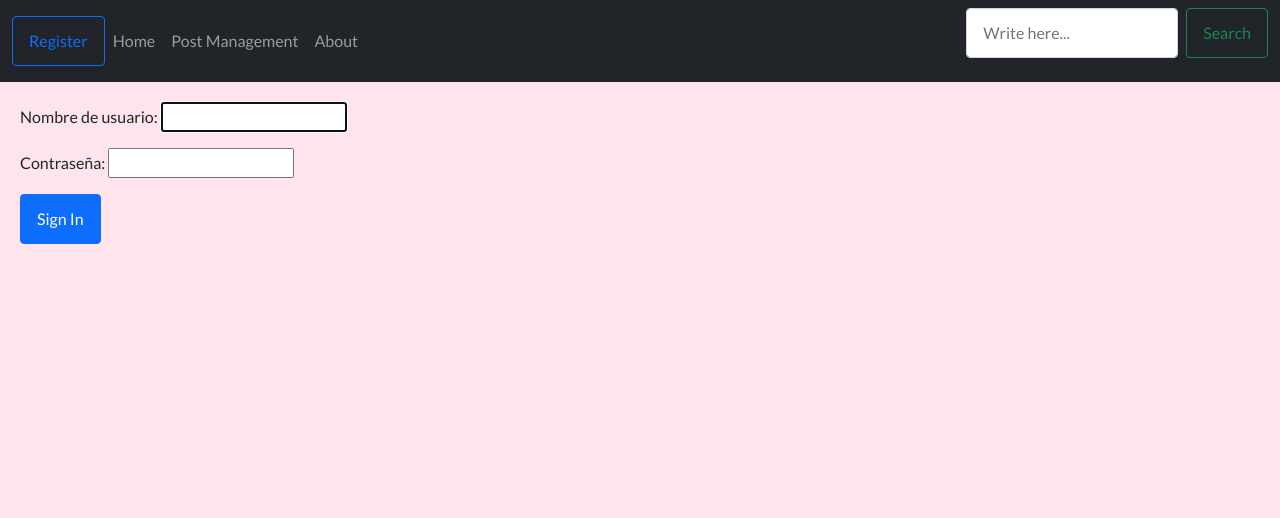
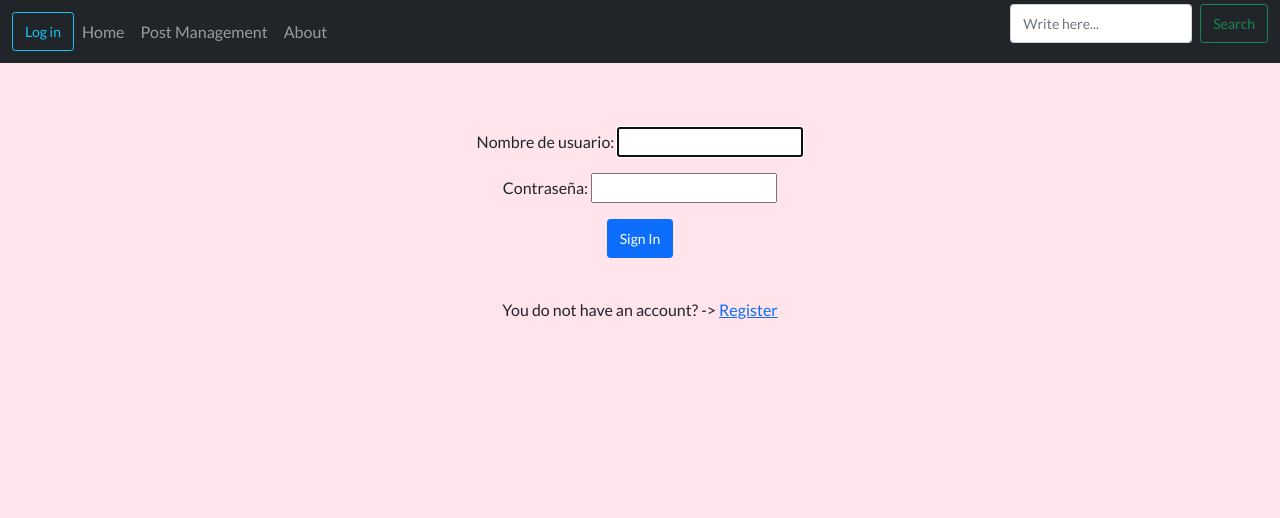
Before and after one commit to andru-oca/BlogViajero, a Django app: page /login/ in a window 1280 px wide. Shown: the top 518 px of the page. Run offline with Django 3.2, Linux system fonts and the light colour scheme; some libraries are stand-ins or nearby versions.

Commit message:
Se modificó el funcionamiento del login para que sea más directo. Se arregló el problema de que no obtenía los posts luego del login. Se agregó paginación al blog. Se le dió funcionalidad al botón SEARCH

```diff
--- a/AppBlog/forms.py
+++ b/AppBlog/forms.py
@@ -10,14 +10,14 @@ class UserRegisterForm(UserCreationForm):
 
     class Meta:
         model = User
-        fields = ['last_name', 'first_name', 'username', 'email', 'password1', 'password2']
+        fields = ['username', 'email', 'password1', 'password2']
 
 
 class UserUpdateForm(forms.ModelForm):
 
     class Meta:
         model = User
-        fields = ['last_name', 'first_name', 'email']
+        fields = ['email']
 
 
 class AvatarFormulario(forms.ModelForm):
--- a/AppBlog/models.py
+++ b/AppBlog/models.py
@@ -12,7 +12,7 @@ class Post(models.Model):
     title = models.CharField(('Title'), max_length=50)
     subtitle = models.CharField(('Subtitle'), max_length=100)
     content = RichTextField(('Content of Post'), max_length=5000)
-    image = models.ImageField(upload_to='post_images', null=True, blank = True)
+    image = models.ImageField(upload_to='post_images')
     author = models.CharField(max_length=60)
     date = models.DateField()
 
--- a/AppBlog/templates/perfil_login.html
+++ b/AppBlog/templates/perfil_login.html
@@ -1,13 +1,20 @@
 {% extends "plantilla_base.html" %}
 
 {% block contenido_base %}
-  <div class="mb-3" style="padding-left:20px;padding-top:20px;padding-bottom:20px;">
+
+<div style="text-align:center;padding-top: 5%">
   <form method="post">
     {% csrf_token %}
     {{ form.as_p }}
-      <button type="submit" class="btn btn-primary">
+    <button type="submit" class="btn btn-primary btn-sm">
       Sign In
     </button>
   </form>
+  <br>
+
+  <span>You do not have an account? -> </span>
+  <a class="font-weight-bold" href="{% url 'register' %}">Register</a>
+
 </div>
+
 {% endblock contenido_base %}
--- a/AppBlog/templates/plantilla_base.html
+++ b/AppBlog/templates/plantilla_base.html
@@ -29,11 +29,11 @@
   </head>
   <body style="background-color: #ffe4ec">
     <!-- Navigation-->
-    <nav class="navbar navbar-expand-lg navbar-dark bg-dark">
+    <nav class="navbar navbar-expand-lg navbar-dark bg-dark py-1">
       <div class="container-fluid">
         {% if user.is_authenticated %}
           <div class="dropdown">
-            <button class="btn btn-secondary dropdown-toggle"
+            <button class="btn btn-info dropdown-toggle btn-sm"
                     type="button"
                     id="dropdownMenuButton1"
                     data-bs-toggle="dropdown"
@@ -54,7 +54,7 @@
           </div>
         {% else %}
         <div class="d-grid gap-2">
-          <a class="btn btn-outline-primary mt-auto" href="{% url 'register' %}">Register</a>
+          <a class="btn btn-outline-info mt-auto btn-sm" href="{% url 'login' %}">Log in</a>
         </div>
         {% endif %}
         <button class="navbar-toggler"
@@ -78,12 +78,14 @@
               <a class="nav-link" aria-current="page" href="{% url 'about' %}">About</a>
             </li>
           </ul>
-          <form class="d-flex">
-            <input class="form-control me-2"
+          <form class="d-flex" method="GET" action="">
+            <input class="form-control me-2 form-control-sm"
                    type="search"
                    placeholder="Write here..."
-                   aria-label="Search">
-            <button class="btn btn-outline-success" type="submit">Search</button>
+                   aria-label="Search"
+                   name="q"
+                   value="{{ request.GET.q }}">
+            <button class="btn btn-outline-success btn-sm" type="submit">Search</button>
           </form>
         </div>
       </div>
@@ -100,7 +102,6 @@
           <strong>{{mensaje}}</strong>
         </div>
       </div>
-    {% comment %} <span style="background-color: blue;">{{ mensaje }}</span> {% endcomment %}
     {% endif %}
 
     </section>
--- a/AppBlog/views.py
+++ b/AppBlog/views.py
@@ -1,5 +1,3 @@
-from typing import Dict
-
 from django.shortcuts import render, redirect
 from django.urls import reverse, reverse_lazy
 from django.views.generic import ListView, CreateView, UpdateView, DeleteView, DetailView
@@ -14,9 +12,18 @@ from datetime import date
 from AppBlog.models import Post
 from AppBlog.forms import  UserRegisterForm, UserUpdateForm, AvatarFormulario, PostForm
 
+
 class BlogListView(ListView):
     model = Post
     template_name = 'home.html'
+    paginate_by = 3
+
+    def get_queryset(self, *args, **kwargs):
+        qs = super().get_queryset(*args, **kwargs)
+        query = self.request.GET.get('q')
+        if query:
+            return qs.filter(title__icontains=query)
+        return qs
 
 class PostDetailView(DetailView):
     model = Post
@@ -94,7 +101,7 @@ def register(request):
 
         if form.is_valid():
             form.save()
-            return render(request, "home.html", {"mensaje": "Usuario Creado :)"})
+            return render(request, "home.html", {"mensaje": "Usuario Creado Exitosamente!"})
         else:
             mensaje = 'ADVERTENCIA: Cometiste un error en el registro !!!'
 
@@ -119,12 +126,18 @@ def login_request(request):
                 login(request=request, user=user)
                 if next_url:
                     return redirect(next_url)
-                return render(request, "home.html", {"mensaje":f"Bienvenido {usuario}"})
+                welcome_msj = f"Bienvenido {usuario}"
+                posts = Post.objects.all()
+                context = {
+                    'object_list': posts,
+                    'mensaje': welcome_msj
+                }
+                return render(request,"home.html", context=context)
             else:
                 return render(request,"home.html", {"mensaje":"Error, datos incorrectos"})
         else:
             mensaje = "Los datos que intenta ingresar son incorrectos"
-            formulario = AuthenticationForm()  # Formulario vacio para construir el html
+            formulario = AuthenticationForm()
             context = {
                 'form': formulario,
                 'mensaje': mensaje
@@ -132,7 +145,7 @@ def login_request(request):
             return render(request,"perfil_login.html", context=context)
 
     form = AuthenticationForm()
-    return render(request,"perfil_login.html", {'form':form} )
+    return render(request,"perfil_login.html", {'form':form})
 
 
 class CustomLogoutView(LogoutView):
```
Also changed, not shown: AppBlog/templates/about.html (+5 -5 lines), AppBlog/templates/home.html (+18 -7 lines), AppBlog/migrations/0001_initial.py, AppBlog/static/AppBlog/assets/favicon.ico, AppBlog/static/img/img_Leonardo.jpeg (added), AppBlog/static/img/img_Lihue.jfif (added), AppBlog/static/img/img_Lorena.jpeg (added), db.sqlite3, media/post_images/16463198828248.jpg (added), media/post_images/imagen_con_rocas.jfif (added), media/post_images/mar-tropical-hermoso-mar-playa-cielo-azul-nube-blanca-copyspace_74190-8663_zoaIgII.jpg (added), media/post_images/ocean-1867285__480.webp (added). Lines whose indentation alone changed are shown as unchanged.
